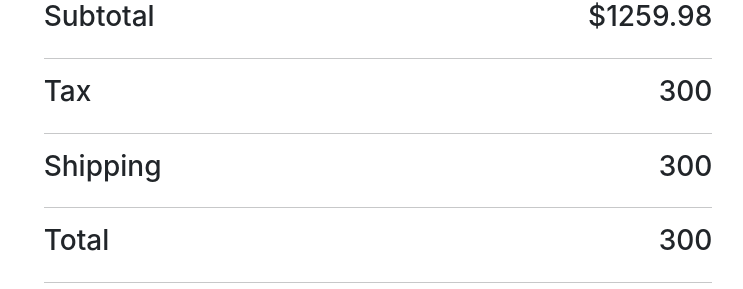
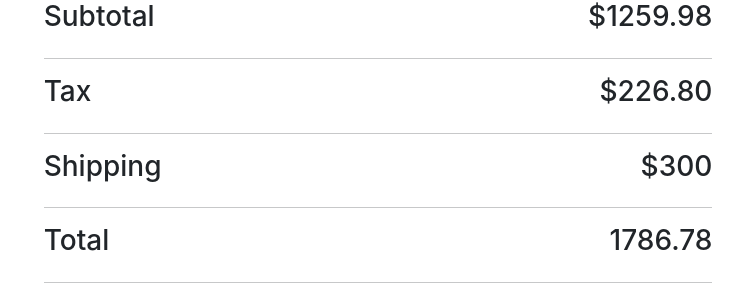
Before and after one commit to erol23/check-out-page, a React (Create React App) app: page / in a window 1280 px wide. Shown: the part 1000-1289 px from the top of the page, without its empty margins (262-1005 px from the left). Built offline with nearby package versions, Linux system fonts and the light colour scheme.

Commit message:
added subtotal

```diff
--- a/src/components/CardTotal.js
+++ b/src/components/CardTotal.js
@@ -1,26 +1,15 @@
+import { useState } from "react";
+import data from "../helper/data";
 import ProductCard from "./ProductCard";
-import data from "../helper/data";
-import { useState } from "react";
 
 const CardTotal = () => {
   const [newData, setNewData] = useState(data);
-  const [amount, setAmount] = useState(1);
-  const [newPrice, setNewPrice] = useState(1);
-
-//   const multiply = (productId) => {
-//     const updatedData = newData.map((item) => {
-//       if (item.id === productId) {
-//         return { ...item, newPrice: item.amount * item.price };
-//       }
-//       return item;
-//     });
-//     setNewData(updatedData);
-//   };
 
   const increase = (productId) => {
     const updatedData = newData.map((item) => {
       if (item.id === productId) {
-        return { ...item, amount: item.amount + 1 };
+        const newItem = { ...item, amount: item.amount + 1 };
+        return newItem;
       }
 
       return item;
@@ -38,10 +27,19 @@ const CardTotal = () => {
     setNewData(updatedData);
   };
 
-  const subtotal = data.reduce((total, item) => {
-    return total + item.price * item.amount;
+  const subtotal = newData.reduce((total, item) => {
+    return (total + item.price * item.amount);
   }, 0);
 
+  const tax = (subtotal*0.18).toFixed(2)
+  let currentShipping = 300
+  const shipping = () => {
+    if(subtotal>2000){
+        currentShipping = 0
+        return currentShipping;
+    }
+    return currentShipping;
+  }
   return (
     <div className="d-flex justify-content-center mt-5">
       <div className="row">
@@ -53,10 +51,9 @@ const CardTotal = () => {
           {newData.map((item) => {
             return (
               <ProductCard
-                amount={amount}
+                amount={item.amount}
                 decrease={decrease}
                 increase={increase}
-                newPrice={newPrice}
                 key={item.id}
                 {...item}
               />
@@ -64,19 +61,19 @@ const CardTotal = () => {
           })}
           <div>
             <div className="d-flex justify-content-between">
-              <h3>Subtotal</h3> <h3>${subtotal}</h3>
+              <h3>Subtotal</h3> <h3>${subtotal.toFixed(2)}</h3>
             </div>
             <hr />
             <div className="d-flex justify-content-between">
-              <h3>Tax</h3> <h3>300</h3>
+              <h3>Tax</h3> <h3>${tax}</h3>
             </div>
             <hr />
             <div className="d-flex justify-content-between">
-              <h3>Shipping</h3> <h3>300</h3>
+              <h3>Shipping</h3> <h3>${shipping()}</h3>
             </div>
             <hr />
             <div className="d-flex justify-content-between">
-              <h3>Total</h3> <h3>300</h3>
+              <h3>Total</h3> <h3>{(parseFloat(subtotal)+ parseFloat(tax) + parseInt(shipping())).toFixed(2)}</h3>
             </div>
             <hr />
           </div>
```
